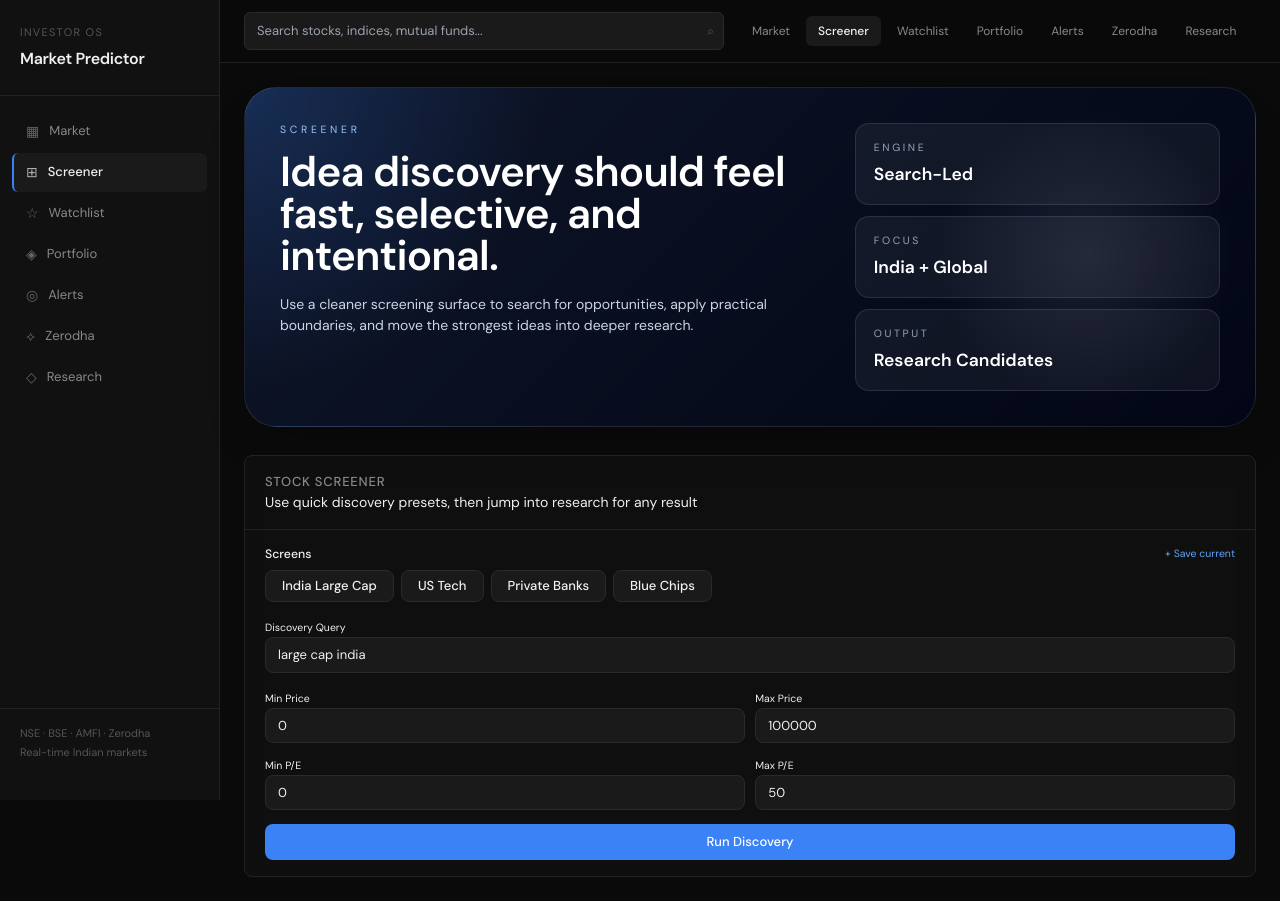
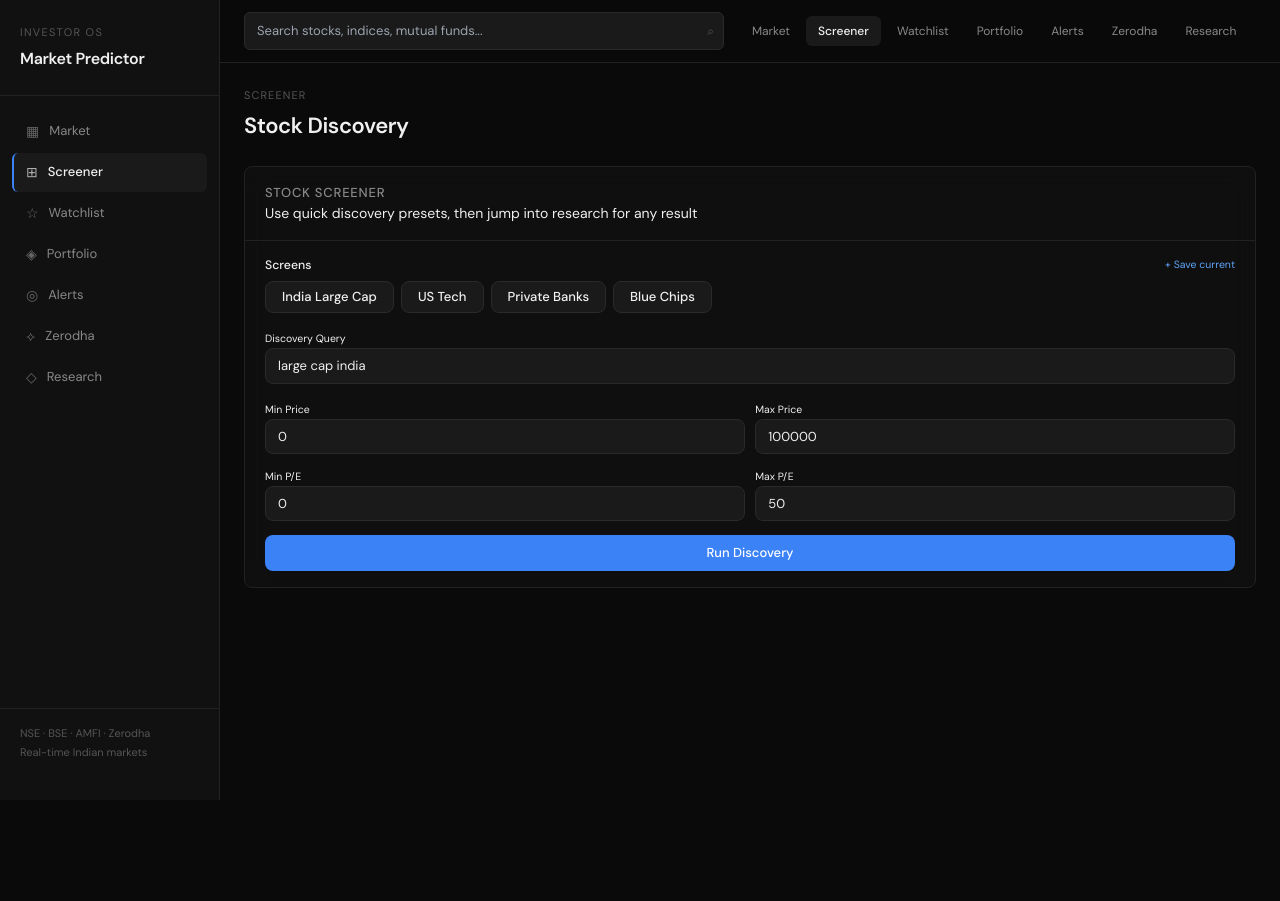
Before and after one commit to msagastya/stock-market-predictor, a Next.js app: page /screener in a window 1280 px wide. After the commit the page ends 800 px from the top, so only its background shows below. Built offline with nearby package versions, Linux system fonts and the light colour scheme.

Commit message:
Add ErrorBoundary to prevent full page crashes from undefined values

```diff
--- a/src/app/page.tsx
+++ b/src/app/page.tsx
@@ -4,6 +4,7 @@ import Link from 'next/link';
 import { useRouter } from 'next/navigation';
 import { MarketOverview } from '@/features/market/components/MarketOverview';
 import PredictiveMovers from '@/components/PredictiveMovers';
+import { ErrorBoundary } from '@/components/ErrorBoundary';
 
 const QUICK_LINKS = [
   { symbol: '^NSEI', name: 'Nifty 50' },
@@ -64,12 +65,16 @@ export default function Home() {
       </div>
 
       {/* Market overview */}
-      <MarketOverview
-        onSelectStock={(symbol, name) => router.push(`/research/${encodeURIComponent(symbol)}?name=${encodeURIComponent(name)}`)}
-      />
+      <ErrorBoundary>
+        <MarketOverview
+          onSelectStock={(symbol, name) => router.push(`/research/${encodeURIComponent(symbol)}?name=${encodeURIComponent(name)}`)}
+        />
+      </ErrorBoundary>
 
       {/* Predictive movers */}
-      <PredictiveMovers />
+      <ErrorBoundary>
+        <PredictiveMovers />
+      </ErrorBoundary>
 
       {/* Bottom cards */}
       <div style={{ display: 'grid', gridTemplateColumns: 'repeat(3, 1fr)', gap: 12 }}>
--- a/src/app/screener/page.tsx
+++ b/src/app/screener/page.tsx
@@ -1,22 +1,18 @@
+'use client';
+
 import StockScreener from '@/components/tools/StockScreener';
-import { PageHero } from '@/components/layout/PageHero';
+import { ErrorBoundary } from '@/components/ErrorBoundary';
 
 export default function ScreenerPage() {
   return (
-    <div className="space-y-8">
-      <PageHero
-        eyebrow="Screener"
-        title="Idea discovery should feel fast, selective, and intentional."
-        description="Use a cleaner screening surface to search for opportunities, apply practical boundaries, and move the strongest ideas into deeper research."
-        metrics={[
-          { label: 'Engine', value: 'Search-Led' },
-          { label: 'Focus', value: 'India + Global' },
-          { label: 'Output', value: 'Research Candidates' },
-        ]}
-      />
-
-      <StockScreener />
+    <div style={{ display: 'flex', flexDirection: 'column', gap: 24 }}>
+      <div>
+        <div style={{ fontSize: 11, color: 'var(--text3)', textTransform: 'uppercase', letterSpacing: '0.1em', marginBottom: 6 }}>Screener</div>
+        <h1 style={{ fontSize: 22, fontWeight: 600, color: 'var(--text)', letterSpacing: '-0.02em' }}>Stock Discovery</h1>
+      </div>
+      <ErrorBoundary>
+        <StockScreener />
+      </ErrorBoundary>
     </div>
   );
 }
-// force rebuild Sun May 10 12:13:02 IST 2026
--- /dev/null
+++ b/src/components/ErrorBoundary.tsx
@@ -0,0 +1,43 @@
+'use client';
+
+import { Component, ReactNode } from 'react';
+
+interface Props { children: ReactNode; fallback?: ReactNode; }
+interface State { hasError: boolean; error?: Error; }
+
+export class ErrorBoundary extends Component<Props, State> {
+    state: State = { hasError: false };
+
+    static getDerivedStateFromError(error: Error): State {
+        return { hasError: true, error };
+    }
+
+    componentDidCatch(error: Error) {
+        console.error('ErrorBoundary caught:', error);
+    }
+
+    render() {
+        if (this.state.hasError) {
+            return this.props.fallback ?? (
+                <div style={{
+                    padding: '20px',
+                    background: 'var(--surface)',
+                    border: '1px solid #3f1515',
+                    borderRadius: 8,
+                    color: 'var(--text2)',
+                    fontSize: 13,
+                }}>
+                    <div style={{ color: 'var(--red)', fontWeight: 500, marginBottom: 8 }}>Something went wrong</div>
+                    <div style={{ fontSize: 12, color: 'var(--text3)', marginBottom: 12 }}>{this.state.error?.message}</div>
+                    <button
+                        className="btn btn-secondary btn-sm"
+                        onClick={() => this.setState({ hasError: false })}
+                    >
+                        Try again
+                    </button>
+                </div>
+            );
+        }
+        return this.props.children;
+    }
+}
```
